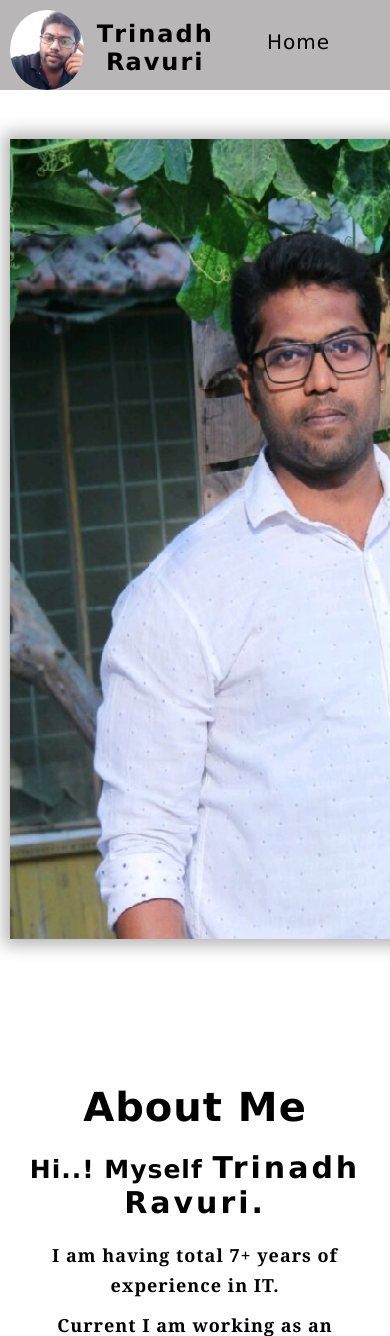
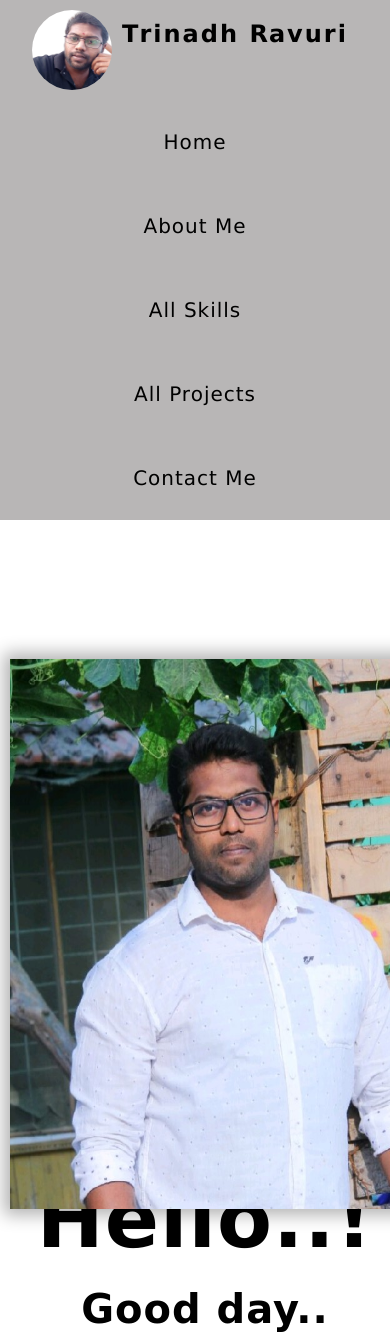
Before and after one commit to trinadhravuri/trinadhprofile, a Django app: page / in a window 390 px wide; the page is wider, and only the part inside the window is pictured. Shown: the top 1336 px of that part. Run offline with Django 4.2, Linux system fonts and the light colour scheme; some libraries are stand-ins or nearby versions.

Commit message:
updated @media

```diff
--- a/myprofile/templates/myprofile/intro.html
+++ b/myprofile/templates/myprofile/intro.html
@@ -63,6 +63,18 @@
         font-size: 40px;
         font-family: cursive;
     }
+    @media (max-width: 600px){
+        .intro{
+            display: block;
+        }
+        .intro img{
+            width: 500px;
+            height: 550px;
+        }
+        .hello .name .prof{
+            font-size: 50px;
+        }
+    }
 </style>
 <section class="intro">
     <div>
--- a/templates/base.html
+++ b/templates/base.html
@@ -139,6 +139,21 @@
     .social-links li a:hover{
         color: crimson;
     }
+    @media (max-width: 600px){
+        .header{
+            display: flex;
+            flex-direction: column;
+        }
+        .nav ul{
+            display: flex;
+            flex-direction: column;
+        }
+        .header{
+            position: relative;
+            height: auto;
+        }
+
+    }
 </style>
 <body>
     <section class="header">
--- a/trinadhprofile/settings.py
+++ b/trinadhprofile/settings.py
@@ -23,7 +23,7 @@ BASE_DIR = Path(__file__).resolve().parent.parent
 SECRET_KEY = 'django-insecure-+l4(lp+w_l-jlac99*v8tiazcz+r4djn=i*)np*vs3kedqv1e$'
 
 # SECURITY WARNING: don't run with debug turned on in production!
-DEBUG = False
+DEBUG = True
 
 ALLOWED_HOSTS = [
     '127.0.0.1'
```
Also changed, not shown: 1 other file.
